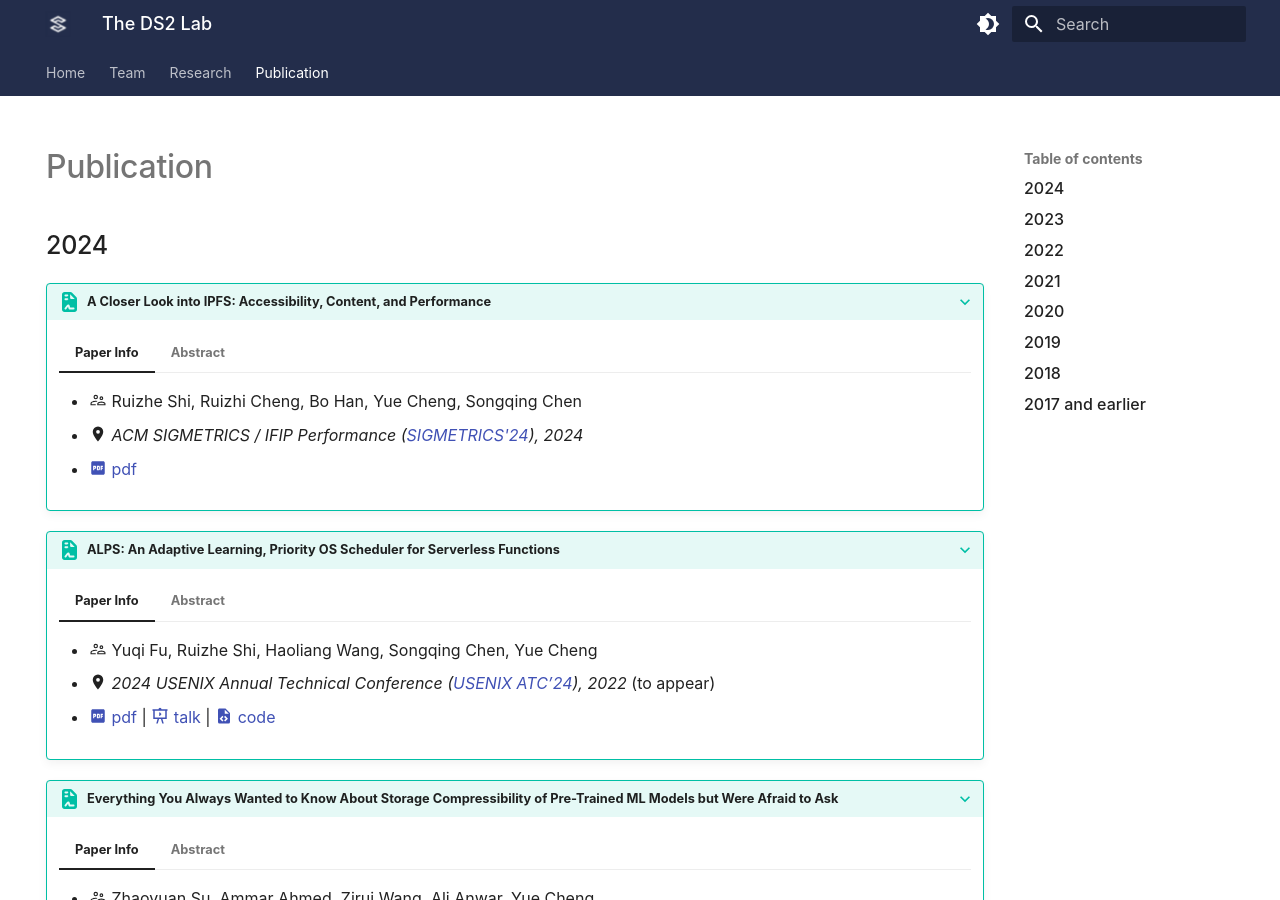
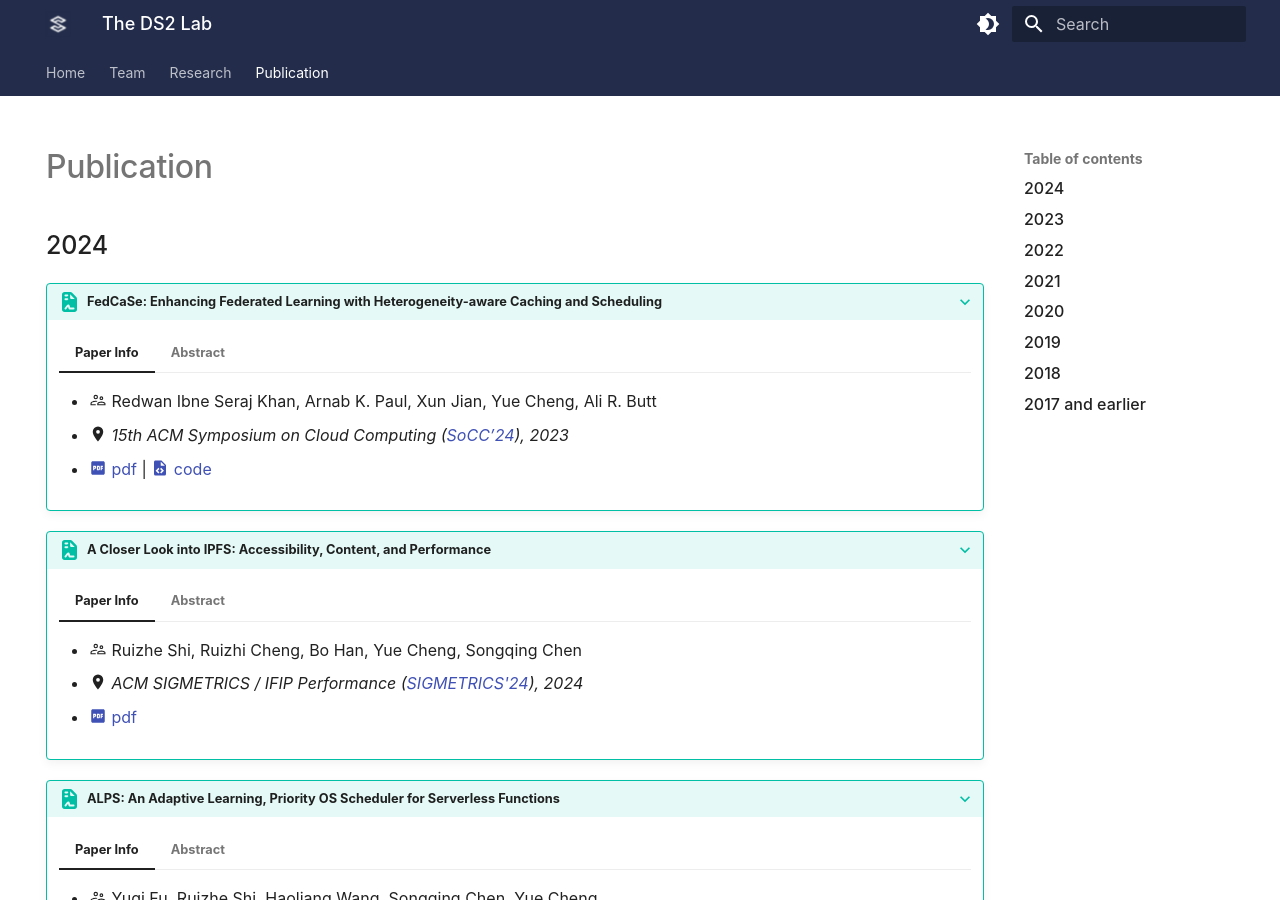
Before and after one commit to ds2-lab/ds2-lab.github.io, an MkDocs documentation site: the page built from docs/publication.md, in a window 1280 px wide and 900 px high. Built offline with MkDocs 1.6.1 and Material for MkDocs 9.7.7, drawn with Linux system fonts in a browser that asks for light colours; emoji names are drawn with the system emoji font; comment, search, counter and statistics services are not loaded.

Commit message:
added SoCC24 paper

```diff
--- a/docs/overrides/home.html
+++ b/docs/overrides/home.html
@@ -249,6 +249,8 @@ undergrad students.
 
 		  <div class="admonition info"> <p class="admonition-title">Sep 2024</p>
           <ul>
+			<li> Congrats to Redwan on FedCaSe on federated learning I/O caching and scheduling accepted to <a target="_blank" href="https://acmsocc.org/2024/">SoCC 2024</a>!
+			</li>
 			<li> 👋 A warm welcome to our newest members <a target="_blank", href="https://jerryw35.github.io/">Zirui Wang</a> and <a target="_blank", href="https://antlera.github.io/">Tingfeng Lan</a>! We're excited to have you both on board.
 			</li>
 			<li> Thrilled to receive an <a target="_blank", href="https://www.nsf.gov/awardsearch/showAward?AWD_ID=2411009&HistoricalAwards=false">NSF CSSI Elements grant</a> on developing a sustainable and GPU-efficient cyberinfrastructure for Notebooks  (w/ Co-PI Geoffrey Fox). Thanks, NSF!
--- a/docs/publication.md
+++ b/docs/publication.md
@@ -14,6 +14,17 @@ quote = book chapter
 
 
 ## 2024
+
+???+ tip "FedCaSe: Enhancing Federated Learning with Heterogeneity-aware Caching and Scheduling"
+
+	=== "Paper Info"
+
+		* :material-account-supervisor-outline: Redwan Ibne Seraj Khan, Arnab K. Paul, Xun Jian,  Yue Cheng,  Ali R. Butt
+		* :material-map-marker: *15th ACM Symposium on Cloud Computing ([SoCC’24](https://acmsocc.org/2024/){:target="\_blank"}), 2023*
+	    * [:material-file-pdf-box: pdf](pdfs/socc24-fedcase.pdf){:target="\_blank"} | [:material-file-code: code](#){:target="\_blank"}
+
+	=== "Abstract"
+
 
 ???+ tip "A Closer Look into IPFS: Accessibility, Content, and Performance"
 
```
